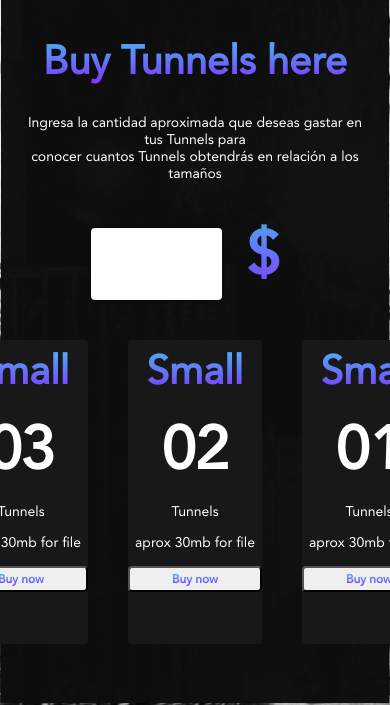
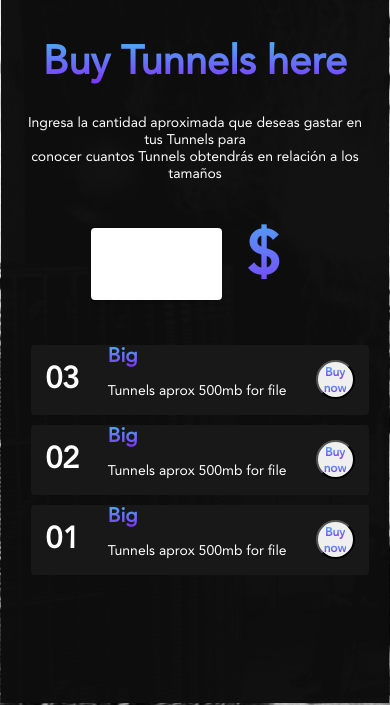
Before and after one commit to DavidVilcaO/Tunnels, a plain HTML site: page buy.html in a window 390 px wide. Shown: the part 139-844 px from the top of the page. Drawn offline with Linux system fonts and the light colour scheme.

Commit message:
responsive 1.0

```diff
--- a/buy.html
+++ b/buy.html
@@ -35,10 +35,11 @@
           </div>
           <div class="pricings">
               <div class="cards">
-                  <p class="title">Small</p>
                   <p class="prices">03</p>
-                  <p class="details">Tunnels</p>
-                  <p class="details">aprox 30mb for file</p>
+                  <div class="lista">
+                      <p class="title">Big</p>
+                      <p class="details"> Tunnels aprox 500mb for file</p>
+                  </div>
                   <button>
                     <span>
                       Buy now
@@ -46,10 +47,11 @@
                   </button>
               </div>
               <div class="cards">
-                      <p class="title">Small</p>
                       <p class="prices">02</p>
-                      <p class="details">Tunnels</p>
-                      <p class="details">aprox 30mb for file</p>
+                      <div class="lista">
+                          <p class="title">Big</p>
+                          <p class="details"> Tunnels aprox 500mb for file</p>
+                      </div>
                       <button>
                         <span>
                           Buy now
@@ -57,10 +59,12 @@
                       </button>
                   </div>
               <div class="cards">
-                      <p class="title">Small</p>
                       <p class="prices">01</p>
-                      <p class="details">Tunnels</p>
-                      <p class="details">aprox 30mb for file</p>
+                      <div class="lista">
+                        <p class="title">Big</p>
+
+                        <p class="details"> Tunnels aprox 500mb for file</p>
+                      </div>
                       <button>
                         <span>
                           Buy now
--- a/css/main.css
+++ b/css/main.css
@@ -61,6 +61,12 @@ body {
 .titles {
   margin: 50px;
 }
+@media (max-width: 768px){
+  .titles {
+    margin:25px;
+  }
+
+}
 
 .titles h1 {
   Font-Size: 60px;
@@ -91,7 +97,15 @@ body {
   border-radius: 4px;
   cursor: pointer;
   box-shadow: 0px 4px 4px rgba(0, 0, 0, 0.25);
+
 }
+@media (max-width: 768px){
+  .button {
+    margin:5px;
+  }
+
+}
+
 .button span {
   font-size: 16px;
   font-family: avenir;
@@ -211,12 +225,41 @@ body {
   justify-content: center;
   margin: 5px;
 }
+@media (max-width: 768px){
+  .pricings {
+    flex-direction: column;
+  }
+
+}
+ .lista {
+   text-align: center;
+
+ }
+ @media (max-width: 768px){
+  .lista {
+    text-align: left;
+  }
+
+}
+
 .cards {
   width: 216px;
   height: 304px;
   background: #181818;
   border-radius: 4px;
   margin: 0px 20px;
+}
+@media (max-width: 768px){
+  .cards {
+    margin: 5px;
+    width: 100%;
+    height: 70px;
+    display: flex;
+    justify-content: space-around;
+    align-items: center;
+    align-content: center;
+  }
+
 }
 .cards .title {
   display: inline-block;
@@ -230,6 +273,19 @@ body {
     -webkit-text-fill-color: transparent;
     -webkit-background-clip: text;
 }
+@media (max-width: 768px){
+  .cards .title {
+    font-family: Avenir;
+    font-style: normal;
+    font-weight: 900;
+    line-height: normal;
+    font-size: 20px;
+    display: inline-block;
+    margin: 0px;
+  }
+
+}
+
 .cards .prices {
   font-size: 60px;
   display: block;
@@ -238,6 +294,17 @@ body {
   color: white;
   font-family: Avenir;
 }
+@media (max-width: 768px){
+  .cards .prices {
+    font-family: Avenir;
+    font-style: normal;
+    font-weight: 900;
+    line-height: normal;
+    font-size: 30px;
+    display: block;
+    margin: 0px;
+  }
+}
 
 .cards button {
   width: 134px;
@@ -245,6 +312,13 @@ body {
   border-radius: 4px;
   cursor: pointer;
   outline: none;
+}
+@media (max-width: 768px){
+  .cards button {
+    width: 39px;
+    height: 39px;
+    border-radius: 50px;
+  }
 }
 
 
```
